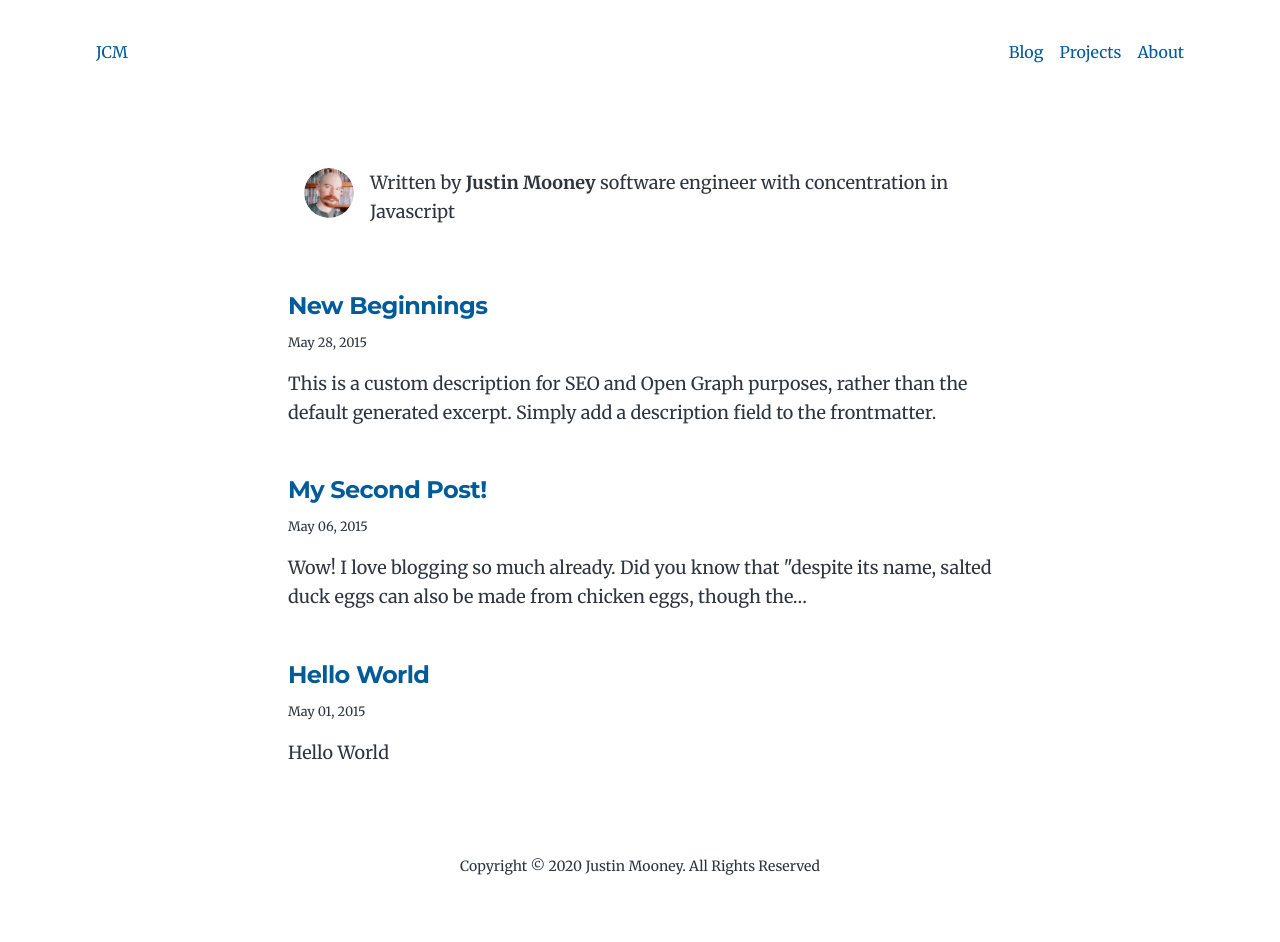
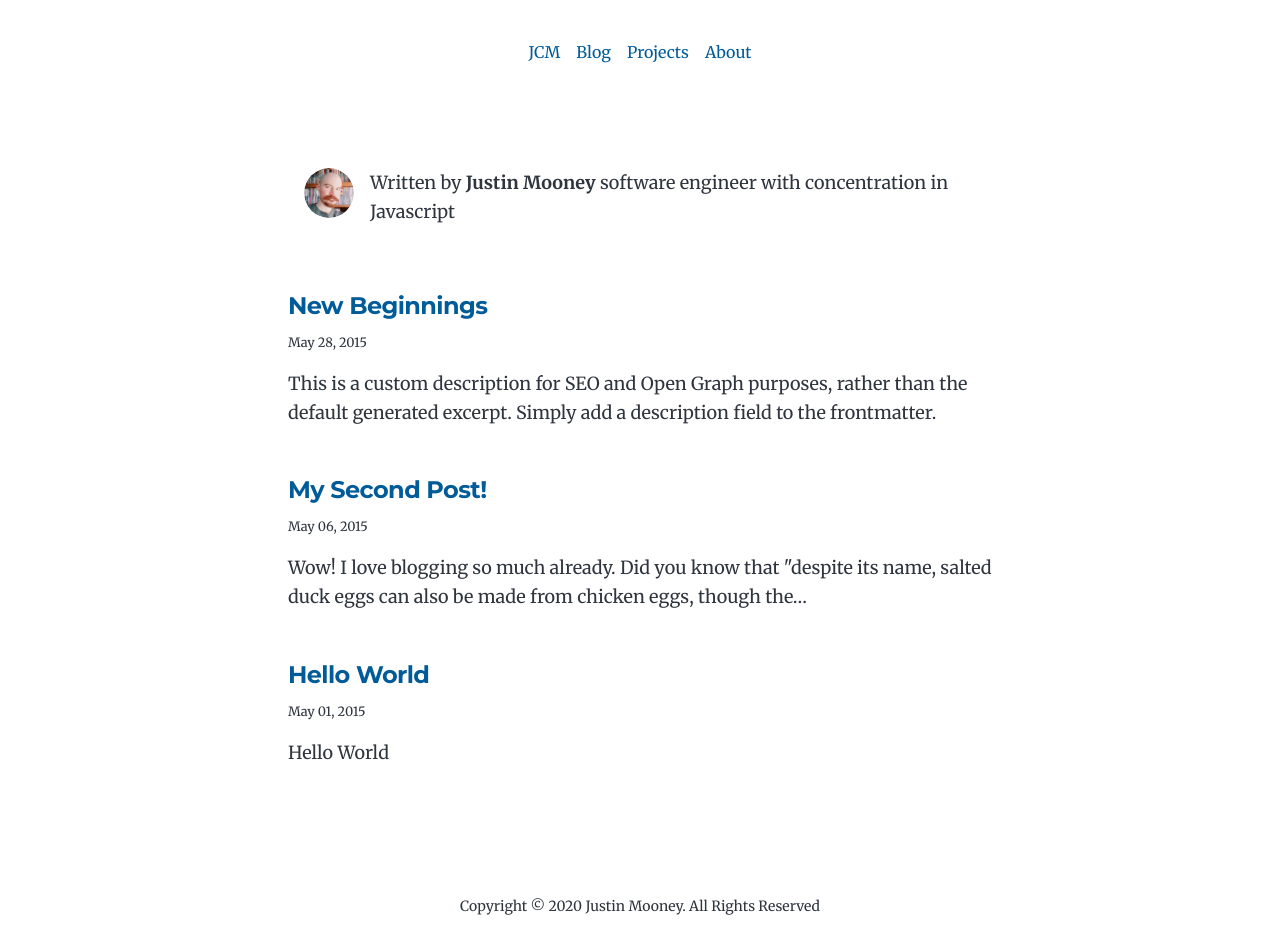
Before and after one commit to y2j964/jcm-portfolio, a Gatsby site: page / in a window 1280 px wide. Before the commit the page ends 902 px from the top, so only its background shows below. Built offline with nearby package versions, Linux system fonts and the light colour scheme; Gatsby itself is replaced by a stand-in of ours.

Commit message:
Ensure viewport height is fully extended

```diff
--- a/src/style.css
+++ b/src/style.css
@@ -40,6 +40,17 @@
 body {
   font-family: var(--font-body);
   color: var(--color-text);
+}
+
+#gatsby-focus-wrapper {
+  @apply flex flex-col min-h-screen;
+  /* ensure that viewport height is full, at minimum */
+}
+
+main {
+  @apply w-full;
+  flex: 1 1 auto;
+  /* ensure that footer doesn't creep up the page if there isn't much content within main */
 }
 
 h1,
```
